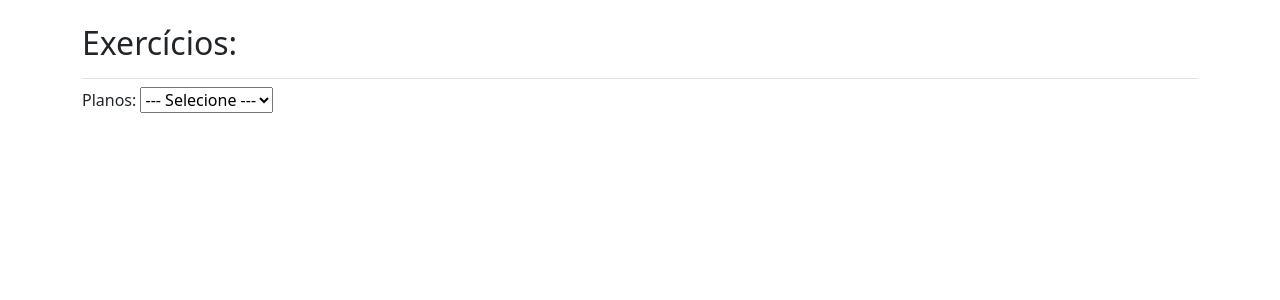
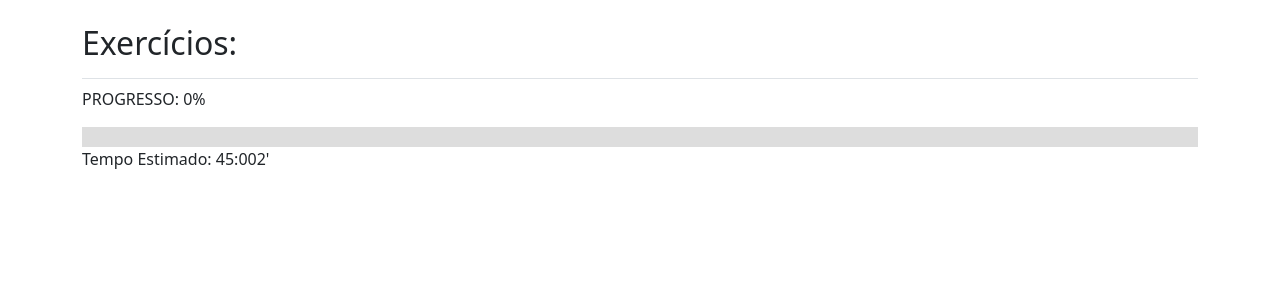
Before and after one commit to jonathadias/gymapp, a Django app: page /detalhes_plano/ in a window 1280 px wide. Shown: the part 58-358 px from the top of the page. Run offline with Django 5.2, Linux system fonts and the light colour scheme; data that the repository does not hold is empty; some libraries are stand-ins or nearby versions.

Commit message:
Adicionado a barra de progresso que interage com a quantidade de exercícios concluídos

```diff
--- a/poderoso_app/urls.py
+++ b/poderoso_app/urls.py
@@ -18,7 +18,9 @@ from django.contrib import admin
 from django.urls import path, include
 
 urlpatterns = [
+
     path('admin/', admin.site.urls),
+    path('accounts/', include('accounts.urls')),
     path('', include('poderoso_apps.urls')),
-    path('accounts/', include('accounts.urls')),
+
 ]
--- a/poderoso_apps/templates/poderoso_apps/base.html
+++ b/poderoso_apps/templates/poderoso_apps/base.html
@@ -35,8 +35,9 @@
             <div class="collapse navbar-collapse" id="navbarCollapse">
                 <ul class="navbar-nav me-auto mb-2 mb-md-0">
                     <li class="nav-item">
-                        <a class="nav-link" href="{% url 'poderoso_apps:planos_treino' %}">  <!-- Link para a página de planos de treino. -->
-                            Planos de Treino</a>
+                        <a class="nav-link" href="{% url 'poderoso_apps:planos_treinos' %}">  <!-- Link para a página de planos de treino. -->
+                            Planos de Treino
+                        </a>
                     </li>
                 </ul>
 
@@ -66,6 +67,7 @@
                         {% endif %}  <!-- Fim da verificação de autenticação. -->
                     </li>
                 </ul>
+            </div>
             </div>  <!-- Fim do menu de navegação colapsável. -->
         </div>  <!-- Fim do contêiner da barra de navegação. -->
     </nav>
--- a/poderoso_apps/templates/poderoso_apps/detalhes_plano.html
+++ b/poderoso_apps/templates/poderoso_apps/detalhes_plano.html
@@ -8,15 +8,15 @@
 {% endblock page_header %}  <!-- Fim do bloco de cabeçalho. -->
 
 {% block content %}  <!-- Início do bloco que substitui o conteúdo principal do template base. -->
-<form method="GET" action="{% url 'poderoso_apps:detalhes_plano' %}">  <!-- Início de um formulário que será enviado via método GET para a URL gerada pelo nome 'detalhes_plano'. -->
-    <label for="planos">Planos:</label>  <!-- Rótulo para o campo de seleção de planos. -->
-    <select name="plano_id" id="planos" onchange="this.form.submit()">  <!-- Cria um menu suspenso (select) para escolher um plano. O formulário será enviado automaticamente quando o usuário selecionar uma opção (onchange). -->
-        <option value=""> --- Selecione --- </option>  <!-- Opção padrão que solicita ao usuário que selecione um plano. -->
-        {% for plano in planos %}  <!-- Início de um loop que itera sobre a lista de planos fornecida no contexto. -->
-            <option value="{{ plano.id }}" {% if plano.id == plano_id %}selected{% endif %}> {{ plano.nome }} </option>  <!-- Para cada plano, cria uma opção no select. Se o id do plano atual for igual ao plano_id, essa opção será marcada como selecionada. -->
-        {% endfor %}  <!-- Fim do loop. -->
-    </select>  <!-- Fim do menu suspenso. -->
-</form>
+
+<div>
+  <p>PROGRESSO: {{ progresso|floatformat:0 }}%</p>
+  <div style="background-color: #ddd; width: 100%; height: 20px;">
+    <div style="background-color: #4CAF40; width: {{ progresso }}%; height: 100%;"></div>
+  </div>
+  <p>Tempo Estimado: 45:002'</p>
+</div>
+
 </br>  <!-- Quebra de linha para espaçamento. -->
 <ul>  <!-- Início de uma lista não ordenada para exibir os exercícios. -->
     {% for exercicio in exercicios %}  <!-- Início de um loop que itera sobre a lista de exercícios fornecida no contexto. -->
--- a/poderoso_apps/templates/poderoso_apps/planos_treino.html
+++ b/poderoso_apps/templates/poderoso_apps/planos_treinos.html
@@ -5,7 +5,8 @@
 {% endblock page_header %}  <!-- Fim do bloco de cabeçalho da página. -->
 
 {% block content %}  <!-- Início do bloco de conteúdo principal da página. -->
-    <form method="GET" action="{% url 'poderoso_apps:detalhes_plano' %}">  <!-- Cria um formulário que usa o método GET para enviar dados. O atributo action define a URL de destino para onde os dados do formulário serão enviados. A URL é gerada dinamicamente usando a tag {% url %}. -->
+
+    <form method="GET" action="{% url 'poderoso_apps:detalhes_plano' %}">
         <label for="planos">Planos:</label>  <!-- Rótulo para o campo de seleção, associando o texto "Planos:" ao campo de seleção por meio do atributo for. -->
         <select name="plano_id" id="planos" onchange="this.form.submit()">  <!-- Cria um campo de seleção (dropdown) para os planos de treino. O atributo onchange é acionado quando o usuário seleciona um plano, fazendo com que o formulário seja enviado automaticamente. -->
             <option value=""> --- Selecione --- </option>  <!-- Opção padrão exibida quando nenhum plano é selecionado. -->
--- a/poderoso_apps/urls.py
+++ b/poderoso_apps/urls.py
@@ -27,7 +27,7 @@ urlpatterns = [
     path('edit_entry/<int:entry_id>/', views.edit_entry, name='edit_entry'),  # Permite editar uma entrada existente, capturando seu ID.
 
     # Exibição da lista de planos de treino
-    path('planos_treino/', views.planos_treino, name='planos_treino'),  # Acessa /planos_treino/ para exibir todos os planos de treino.
+    path('planos_treinos/', views.planos_treinos, name='planos_treinos'),  # Acessa /planos_treino/ para exibir todos os planos de treino.
 
     # Exibição dos detalhes de um plano de treino
     path('detalhes_plano/', views.detalhes_planos, name='detalhes_plano'),  # Acessa /detalhes_plano/ para mostrar os detalhes de um plano específico.
--- a/poderoso_apps/views.py
+++ b/poderoso_apps/views.py
@@ -133,13 +133,13 @@ def edit_entry(request, entry_id):
     return render(request, 'poderoso_apps/edit_entry.html', context)
 
 
-def planos_treino(request):
+def planos_treinos(request):
     """Exibe a lista de planos de treino disponíveis."""
     # Obtém todos os planos de treino do banco de dados.
     planos = PlanoTreino.objects.all()
-
+    plano_id = request.GET.get('plano_id')
     # Renderiza a lista de planos, enviando os dados para o template.
-    return render(request, 'poderoso_apps/planos_treino.html', {'planos': planos})
+    return render(request, 'poderoso_apps/planos_treinos.html', {'planos': planos, 'plano_id': plano_id})
 
 
 def detalhes_planos(request):
@@ -160,6 +160,14 @@ def detalhes_planos(request):
     # Obtém todos os planos de treino disponíveis no banco de dados.
     planos = PlanoTreino.objects.all()
 
+    if exercicios:
+        total_exercicios = exercicios.count()
+        exercicios_concluidos = exercicios.filter(concluido=True).count()
+        progresso = (exercicios_concluidos / total_exercicios) * 100 if total_exercicios > 0 else 0
+    else:
+        progresso = 0
+
+
     # Verifica se a requisição é do tipo POST, indicando que o usuário está tentando atualizar o status de um exercício.
     if request.method == 'POST':
         exercicio_id = request.POST.get('exercicio_id')  # Obtém o ID do exercício que o usuário está tentando marcar como concluído.
@@ -178,5 +186,6 @@ def detalhes_planos(request):
     return render(request, 'poderoso_apps/detalhes_plano.html', {
         'plano': plano,
         'exercicios': exercicios,
-        'planos': planos
+        'planos': planos,
+        'progresso': progresso
     })
```
